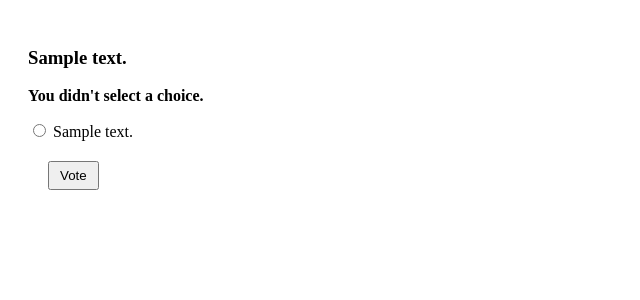
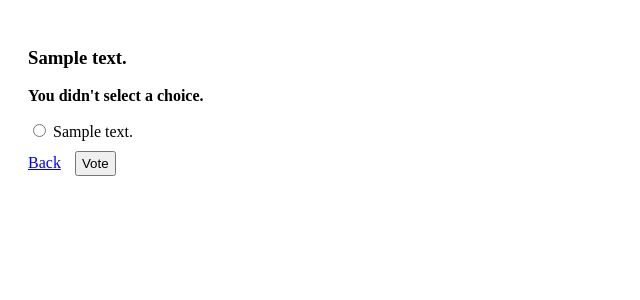
Before and after one commit to igsnow/sparrow, a Django app: page /polls/1/vote/ in a window 1280 px wide. Shown: the top 300 px of the page, without its empty margins (0-640 px from the left). Run offline with Django 3.2, Linux system fonts and the light colour scheme; tables that the repository leaves empty hold one stand-in row (values such as "Sample post").

Commit message:
添加返回首页按钮

```diff
--- a/polls/static/polls/style.css
+++ b/polls/static/polls/style.css
@@ -22,8 +22,8 @@ li a {
 }
 
 #submitBtn {
-    margin: 20px;
-    padding: 5px 10px 5px;
+    margin: 10px;
+    padding: 3px 5px 3px;
     cursor: pointer;
 }
 
--- a/polls/templates/polls/detail.html
+++ b/polls/templates/polls/detail.html
@@ -2,7 +2,7 @@
 <html lang="en">
 <head>
     <meta charset="UTF-8">
-    <title>技能列表</title>
+    <title>技能</title>
     {% load static %}
     <link rel="stylesheet" type="text/css" href="{% static 'polls/style.css' %}">
 </head>
@@ -17,6 +17,9 @@
         <input type="radio" name="choice" id="choice{{ forloop.counter }}" value="{{ choice.id }}">
         <label for="choice{{ forloop.counter }}">{{ choice.choice_text }}</label><br>
     {% endfor %}
+
+    <a href="{% url 'polls:index' %}">Back</a>
+
     <input id="submitBtn" type="submit" value="Vote">
 </form>
 </body>
--- a/polls/templates/polls/index.html
+++ b/polls/templates/polls/index.html
@@ -2,7 +2,7 @@
 <html lang="en">
 <head>
     <meta charset="UTF-8">
-    <title>职业列表</title>
+    <title>职业</title>
     {% load static %}
     <link rel="stylesheet" type="text/css" href="{% static 'polls/style.css' %}">
 </head>
--- a/polls/templates/polls/results.html
+++ b/polls/templates/polls/results.html
@@ -11,10 +11,13 @@
 
 <ul>
     {% for choice in question.choice_set.all %}
-        <li><span class="skillName">{{ choice.choice_text }}</span> -- {{ choice.votes }} vote{{ choice.votes|pluralize }}</li>
+        <li><span class="skillName">{{ choice.choice_text }}</span> -- {{ choice.votes }}
+            vote{{ choice.votes|pluralize }}</li>
     {% endfor %}
 </ul>
 
+<a href="{% url 'polls:index' %}">Back</a>
+<span>|</span>
 <a id="voteAgainBtn" href="{% url 'polls:detail' question.id %}">Vote again?</a>
 </body>
 </html>
```
